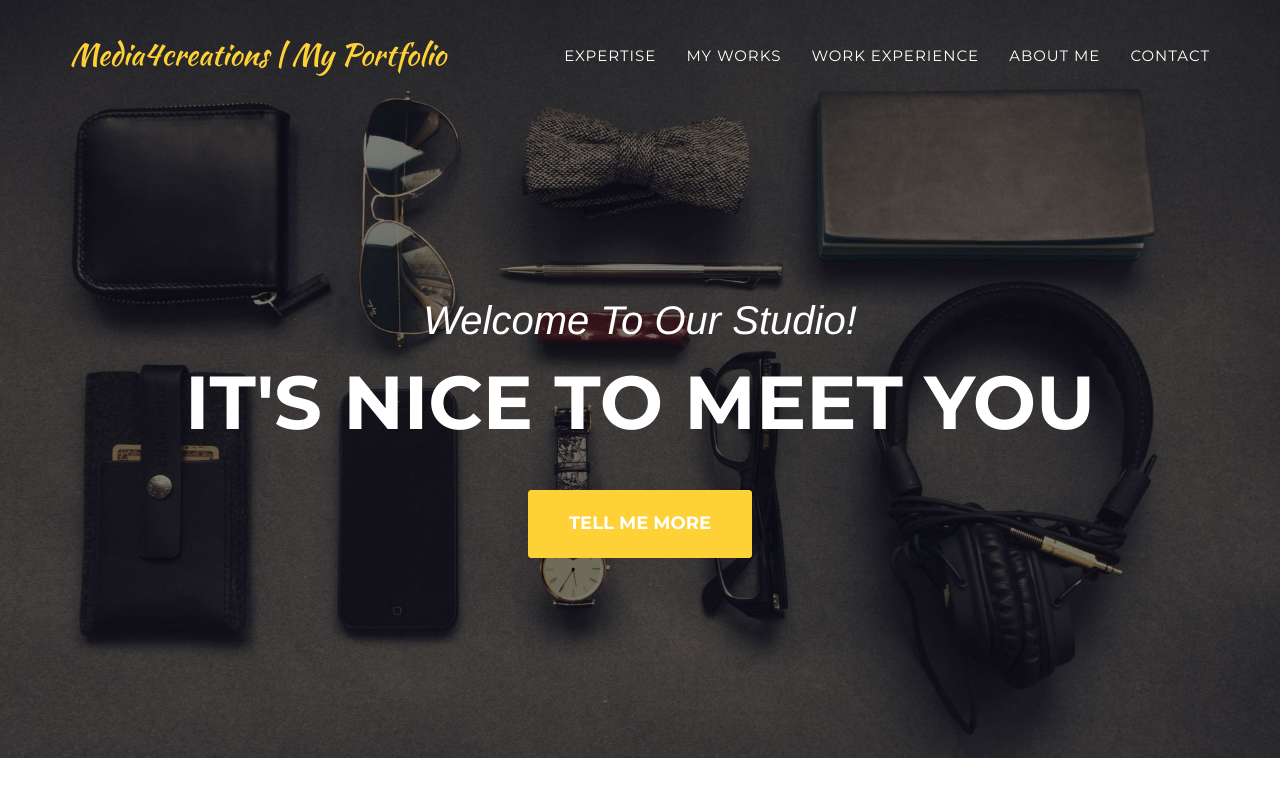
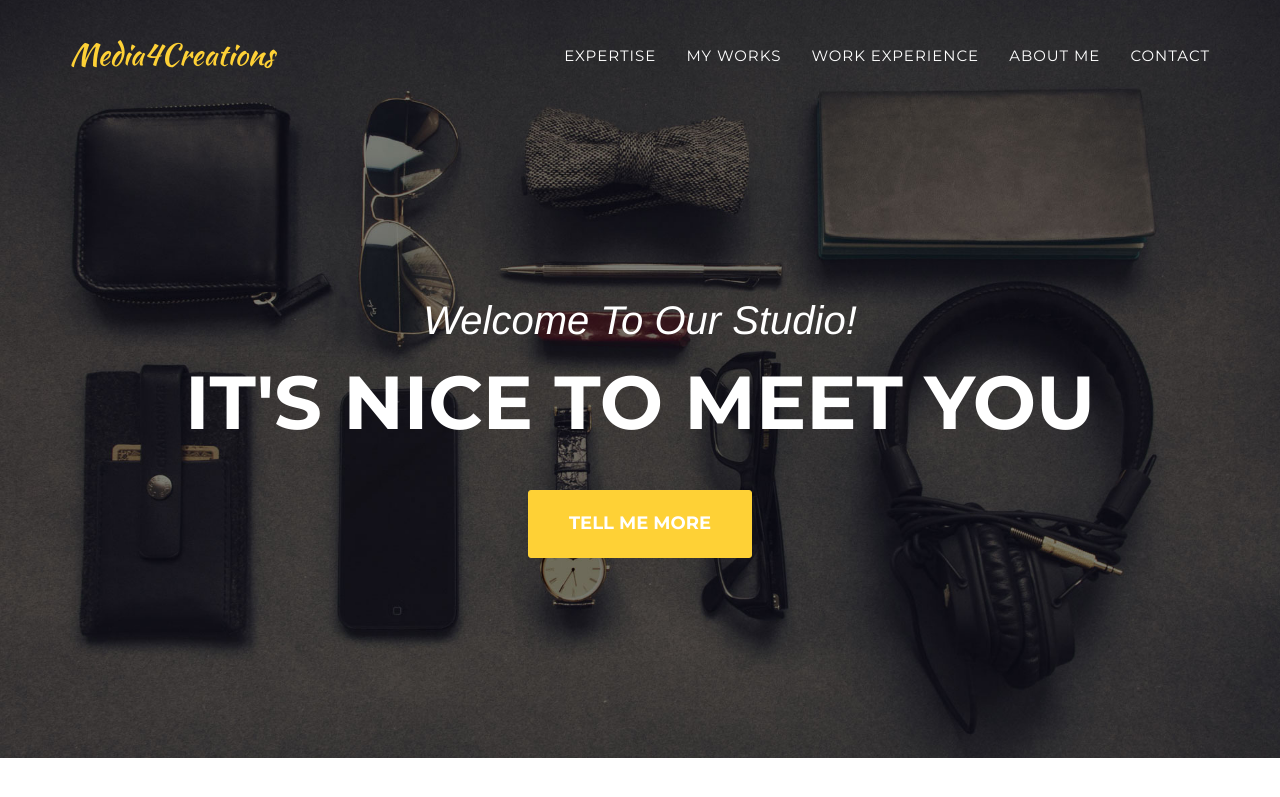
Before and after one commit to media4creations/aboutme, a Jekyll site: the page built from index.html, in a window 1280 px wide and 900 px high. Shown: the top 797 px of the window. Built offline with Jekyll 4.4.1, drawn with Linux system fonts in a browser that asks for light colours; some web fonts are replaced.

Commit message:
Update header.html

```diff
--- a/_includes/header.html
+++ b/_includes/header.html
@@ -9,7 +9,8 @@
                     <span class="icon-bar"></span>
                     <span class="icon-bar"></span>
                 </button>
-                <a class="navbar-brand page-scroll" href="#page-top">{{site.title}}</a>
+                <!--<a class="navbar-brand page-scroll" href="#page-top">{{site.title}}</a>-->
+                <a class="navbar-brand page-scroll" href="#page-top">Media4Creations</a>
             </div>
 
             <!-- Collect the nav links, forms, and other content for toggling -->
```
